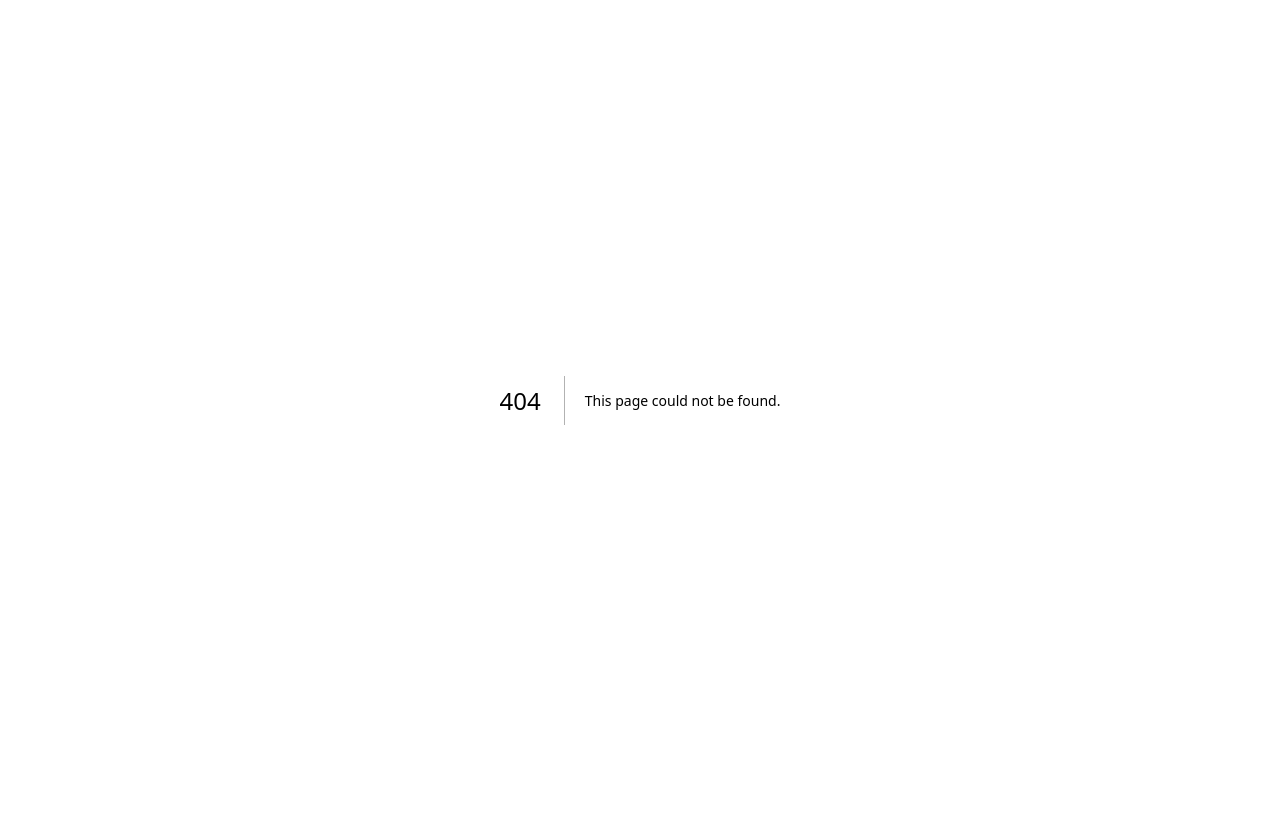
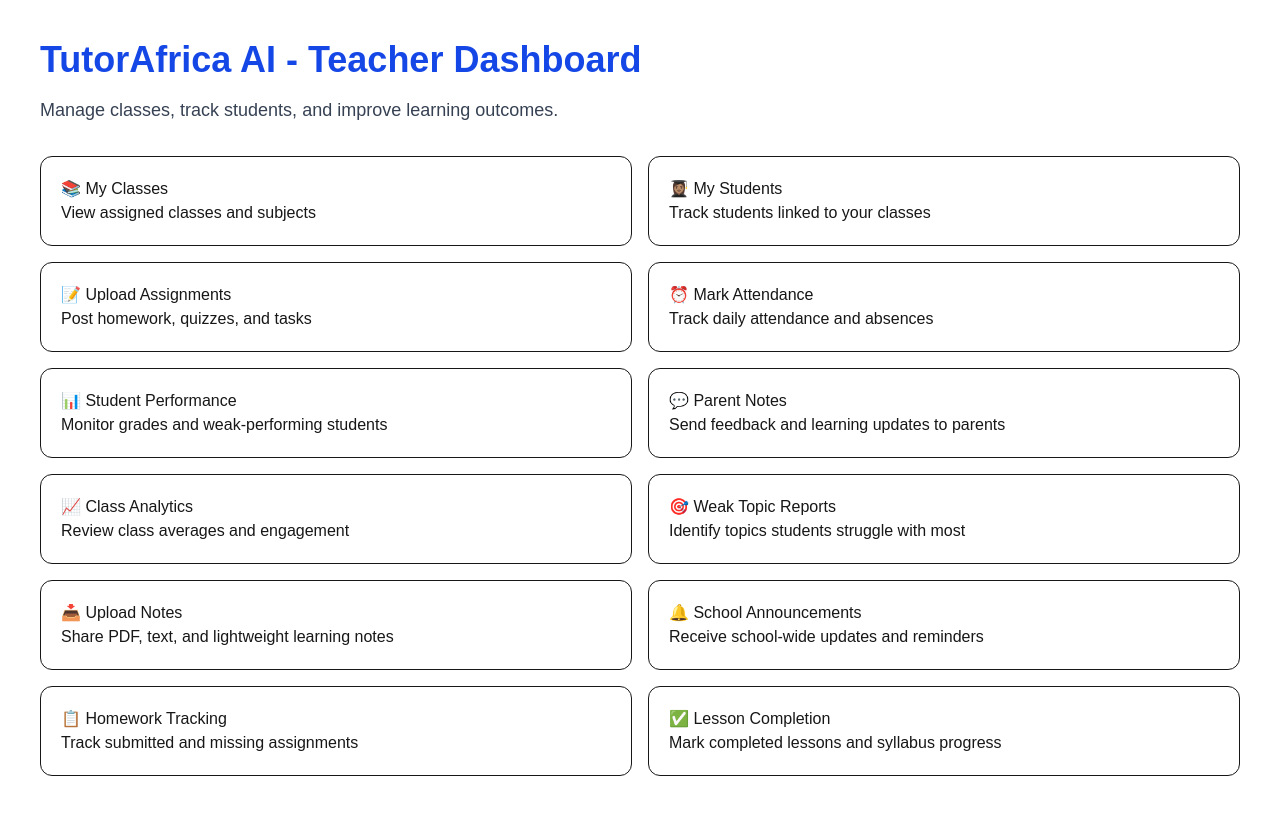
Before and after one commit to favour299/tutorafrica-ai, a Next.js app: page /teacher in a window 1280 px wide. Before the commit this address had no page. Built offline with nearby package versions, Linux system fonts and the light colour scheme.

Commit message:
add teacher dashboard

```diff
--- /dev/null
+++ b/app/teacher/page.tsx
@@ -0,0 +1,77 @@
+export default function TeacherPage() {
+  return (
+    <main className="min-h-screen bg-white p-10">
+      <h1 className="text-4xl font-bold text-blue-700">
+        TutorAfrica AI - Teacher Dashboard
+      </h1>
+
+      <p className="mt-4 text-lg text-gray-700">
+        Manage classes, track students, and improve learning outcomes.
+      </p>
+
+      <div className="mt-8 grid gap-4 md:grid-cols-2">
+
+        <div className="p-5 border rounded-xl">
+          📚 My Classes
+          <p>View assigned classes and subjects</p>
+        </div>
+
+        <div className="p-5 border rounded-xl">
+          👩🏽‍🎓 My Students
+          <p>Track students linked to your classes</p>
+        </div>
+
+        <div className="p-5 border rounded-xl">
+          📝 Upload Assignments
+          <p>Post homework, quizzes, and tasks</p>
+        </div>
+
+        <div className="p-5 border rounded-xl">
+          ⏰ Mark Attendance
+          <p>Track daily attendance and absences</p>
+        </div>
+
+        <div className="p-5 border rounded-xl">
+          📊 Student Performance
+          <p>Monitor grades and weak-performing students</p>
+        </div>
+
+        <div className="p-5 border rounded-xl">
+          💬 Parent Notes
+          <p>Send feedback and learning updates to parents</p>
+        </div>
+
+        <div className="p-5 border rounded-xl">
+          📈 Class Analytics
+          <p>Review class averages and engagement</p>
+        </div>
+
+        <div className="p-5 border rounded-xl">
+          🎯 Weak Topic Reports
+          <p>Identify topics students struggle with most</p>
+        </div>
+
+        <div className="p-5 border rounded-xl">
+          📥 Upload Notes
+          <p>Share PDF, text, and lightweight learning notes</p>
+        </div>
+
+        <div className="p-5 border rounded-xl">
+          🔔 School Announcements
+          <p>Receive school-wide updates and reminders</p>
+        </div>
+
+        <div className="p-5 border rounded-xl">
+          📋 Homework Tracking
+          <p>Track submitted and missing assignments</p>
+        </div>
+
+        <div className="p-5 border rounded-xl">
+          ✅ Lesson Completion
+          <p>Mark completed lessons and syllabus progress</p>
+        </div>
+
+      </div>
+    </main>
+  );
+}
```
